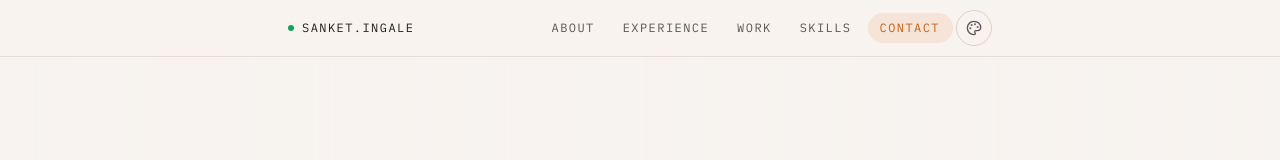
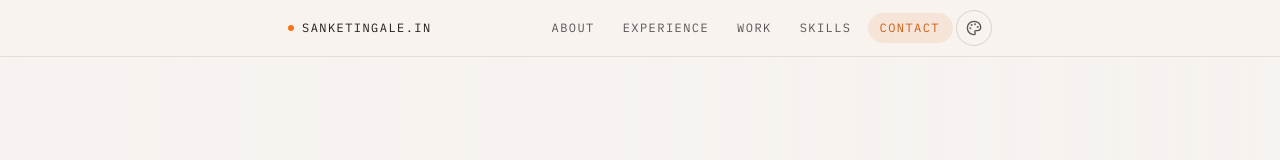
Before and after one commit to sanket-ingale/personal-website, a React (Vite) app: page / in a window 1280 px wide. Shown: the top 160 px of the page. Built offline with nearby package versions, Linux system fonts and the light colour scheme.

Commit message:
Update telemetry label in Header component and change status dot background color to accent

```diff
--- a/src/components/Hero.tsx
+++ b/src/components/Hero.tsx
@@ -25,7 +25,7 @@ export function Header() {
       <div className="mx-auto flex h-14 max-w-3xl items-center justify-between px-7 sm:px-8">
         <a href="#top" onClick={smoothScrollTo} className="flex items-center gap-2">
           <span className="status-dot status-dot--pulse" />
-          <span className="telemetry !text-ink">sanket.ingale</span>
+          <span className="telemetry !text-ink">sanketingale.in</span>
         </a>
         <span className="sm:hidden">
           <LocalTime />
--- a/src/index.css
+++ b/src/index.css
@@ -15,7 +15,6 @@
   --muted: color-mix(in srgb, var(--accent) 9%, #4a525e);
   --line: color-mix(in srgb, var(--accent) 12%, #d7dbe2);
   --signal: color-mix(in srgb, var(--accent) 82%, black);
-  --status: #18a05a;
 }
 
 .dark {
@@ -25,7 +24,6 @@
   --muted: color-mix(in srgb, var(--accent) 12%, #97a0af);
   --line: color-mix(in srgb, var(--accent) 16%, #252c39);
   --signal: color-mix(in srgb, var(--accent) 78%, white);
-  --status: #2cc57a;
 }
 
 @theme inline {
@@ -35,7 +33,6 @@
   --color-muted: var(--muted);
   --color-line: var(--line);
   --color-signal: var(--signal);
-  --color-status: var(--status);
 
   --font-display: "Space Grotesk Variable", system-ui, sans-serif;
   --font-sans: "IBM Plex Sans", system-ui, sans-serif;
@@ -80,7 +77,7 @@ body {
   width: 6px;
   height: 6px;
   border-radius: 9999px;
-  background: var(--status);
+  background: var(--accent);
   display: inline-block;
   flex: none;
 }
@@ -93,7 +90,7 @@ body {
 
   0%,
   100% {
-    box-shadow: 0 0 0 0 color-mix(in srgb, var(--status) 45%, transparent);
+    box-shadow: 0 0 0 0 color-mix(in srgb, var(--accent) 45%, transparent);
   }
 
   50% {
```
